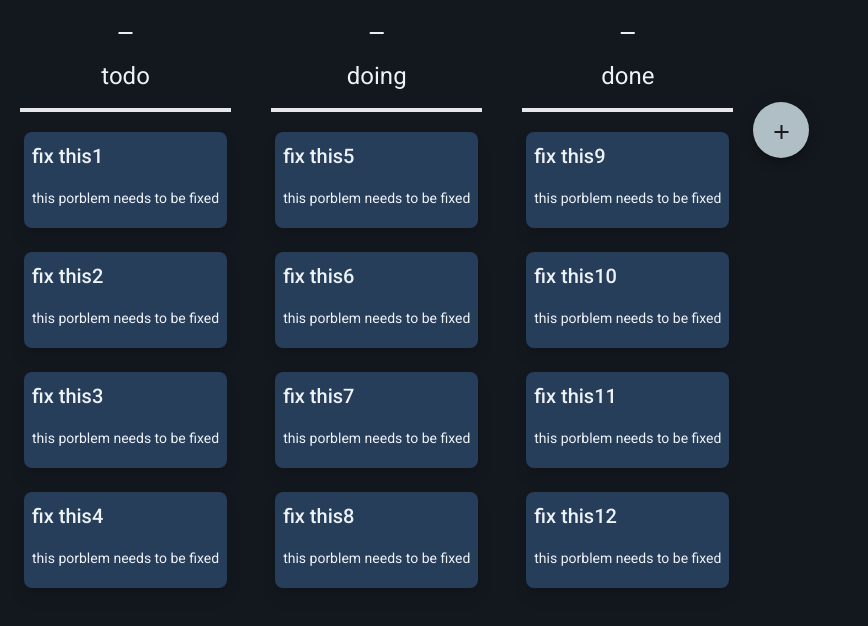
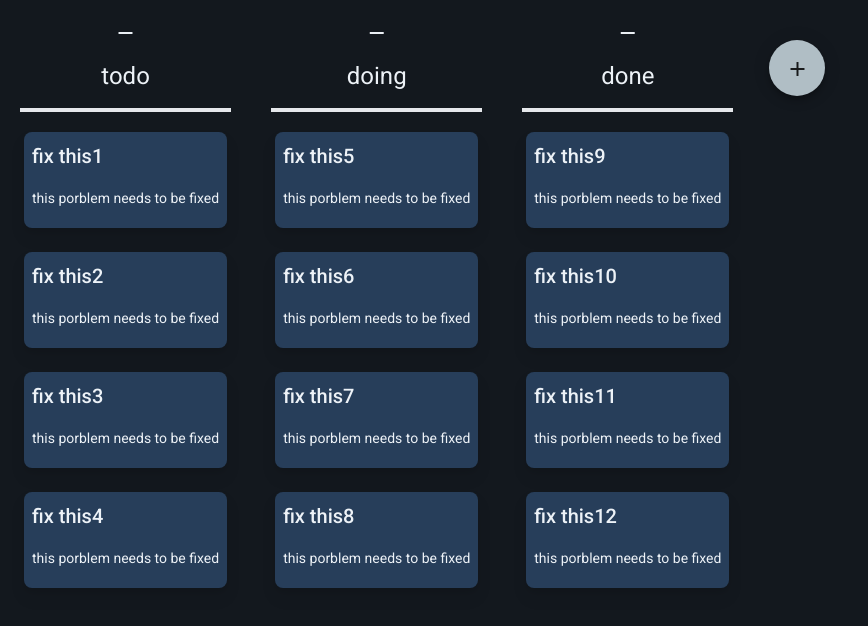
Before and after one commit to HereIsNils/kanban-tool-v6, an Angular app: page / in a window 1280 px wide. Shown: the top 626 px of the page, without its empty margins (0-868 px from the left). Built offline with nearby package versions, Linux system fonts and the light colour scheme.

Commit message:
feat: changed position of add column button

```diff
--- a/src/app/feature/kanban-board/kanban-board.component.html
+++ b/src/app/feature/kanban-board/kanban-board.component.html
@@ -2,7 +2,7 @@
     <ng-container *ngIf="columns">
         <app-column *ngFor="let column of columns" [column]="column"></app-column>
     </ng-container>
-    <div class="py-[8%]">
+    <div class="py-[40px] mx-4">
         <button mat-fab color="accent" (click)="createColumn()">
             <mat-icon>add</mat-icon>
         </button>
```
